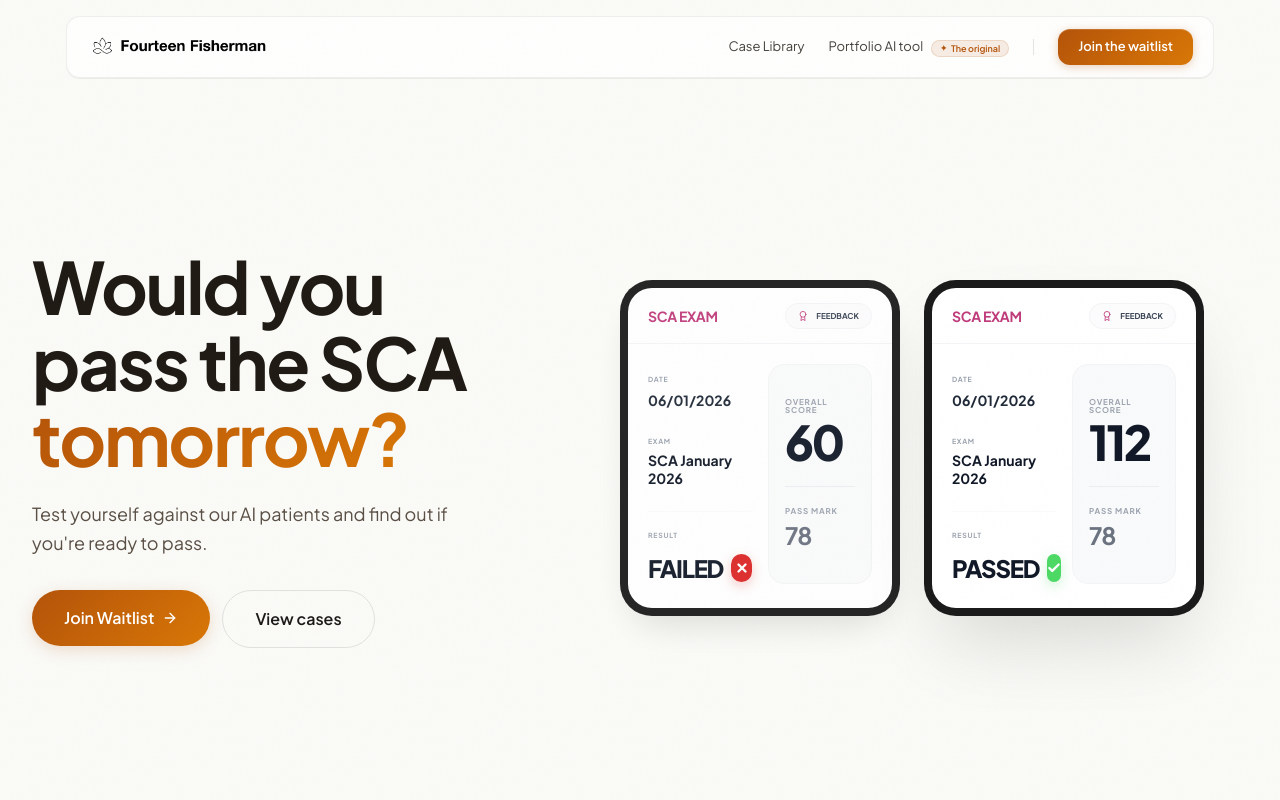
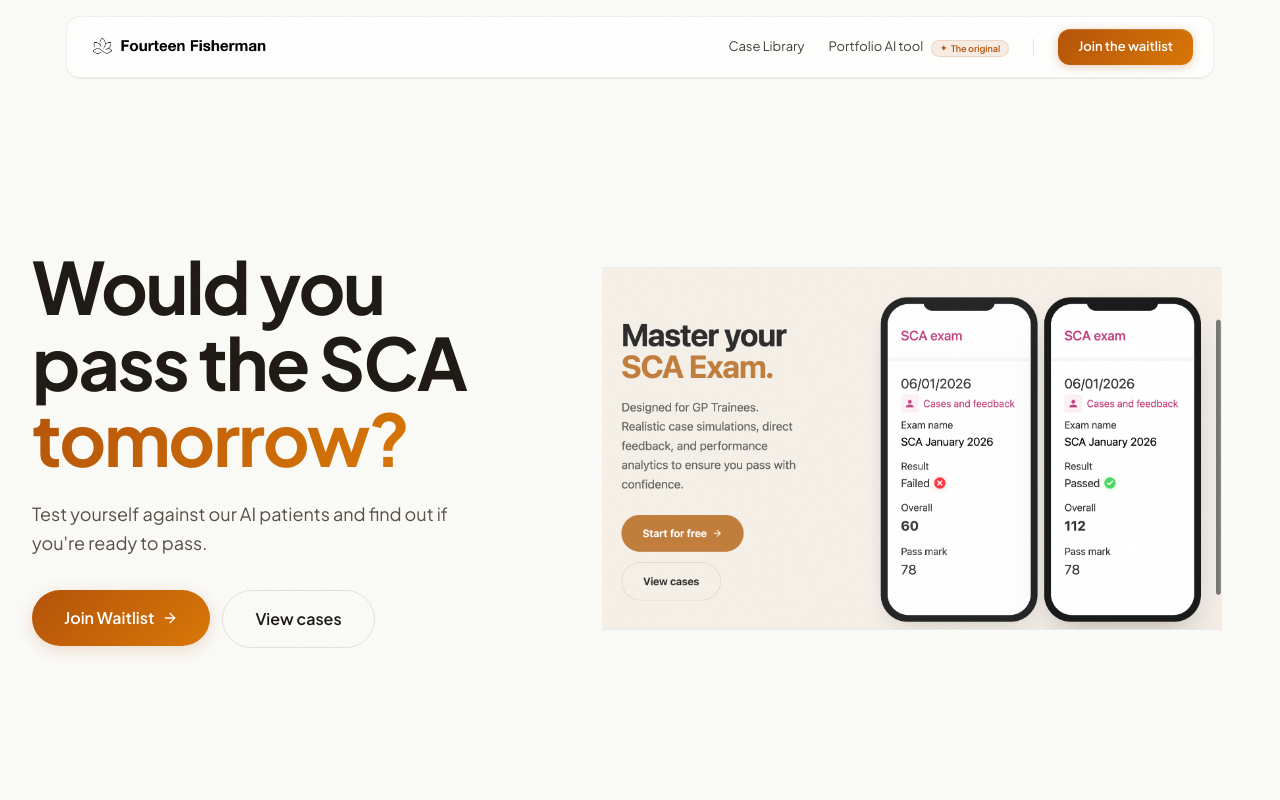
Before and after one commit to nabilkhan99/CaseForgeFrontend, a Next.js app: page / in a window 1280 px wide. Shown: the top 800 px of the page. Built offline with nearby package versions, Linux system fonts and the light colour scheme; no server answers.

Commit message:
fix: replace JSX phone mockups with actual two-phone hero image
Removed the DeviceFrame JSX component and replaced the hero right
column with the provided hero-phones.png image. Desktop only, hidden
on mobile as per spec.

```diff
--- a/components/landing/LandingHero.tsx
+++ b/components/landing/LandingHero.tsx
@@ -1,98 +1,8 @@
 'use client';
 
 import { motion } from 'framer-motion';
+import Image from 'next/image';
 import Link from 'next/link';
-
-const PINK = '#C03B7B';
-
-function DeviceFrame({ isFail = false }: { isFail?: boolean }) {
-  const score = isFail ? '60' : '112';
-  const resultText = isFail ? 'FAILED' : 'PASSED';
-  const resultColor = isFail ? '#DC2626' : '#4CD964';
-
-  return (
-    <div
-      className={`w-[280px] rounded-[32px] p-[8px] relative overflow-hidden transition-all duration-500 ${
-        isFail ? 'opacity-95' : ''
-      }`}
-      style={{
-        backgroundColor: '#1a1a1a',
-        boxShadow: isFail
-          ? '0 20px 40px -15px rgba(0,0,0,0.15)'
-          : '0 40px 80px -20px rgba(0,0,0,0.15)',
-      }}
-    >
-      <div className="w-full bg-white rounded-[24px] overflow-hidden flex flex-col">
-        {/* Header */}
-        <div className="h-14 border-b border-gray-100 flex items-center justify-between px-5 shrink-0">
-          <span className="text-sm font-bold tracking-tight uppercase" style={{ color: PINK }}>
-            SCA exam
-          </span>
-          <div className="flex items-center gap-2 py-1.5 px-3 rounded-full border border-gray-100 bg-gray-50/50">
-            <svg width="10" height="10" viewBox="0 0 24 24" fill="none" stroke={PINK} strokeWidth="2" strokeLinecap="round" strokeLinejoin="round">
-              <circle cx="12" cy="8" r="7" />
-              <polyline points="8.21 13.89 7 23 12 20 17 23 15.79 13.88" />
-            </svg>
-            <span className="font-bold text-[8px] text-gray-700 uppercase">feedback</span>
-          </div>
-        </div>
-
-        {/* Two-column dashboard layout */}
-        <div className="p-5 pb-6">
-          <div className="grid grid-cols-2 gap-4 items-stretch">
-            {/* Left: Details & Result */}
-            <div className="flex flex-col justify-between space-y-6">
-              <div className="space-y-4">
-                <div className="space-y-0.5">
-                  <span className="text-[7px] uppercase font-bold tracking-widest text-gray-400">Date</span>
-                  <p className="text-sm font-bold text-gray-800">06/01/2026</p>
-                </div>
-                <div className="space-y-0.5">
-                  <span className="text-[7px] uppercase font-bold tracking-widest text-gray-400">Exam</span>
-                  <p className="text-sm font-bold text-gray-900 leading-tight">SCA January 2026</p>
-                </div>
-              </div>
-
-              <div className="space-y-2 pt-2 border-t border-gray-50">
-                <span className="text-[7px] uppercase font-bold tracking-widest text-gray-400">Result</span>
-                <div className="flex items-center gap-2">
-                  <p className="text-2xl font-black text-gray-900 tracking-tighter">{resultText}</p>
-                  <div
-                    className="w-7 h-7 rounded-full flex items-center justify-center"
-                    style={{ backgroundColor: resultColor, boxShadow: `0 4px 12px ${resultColor}40` }}
-                  >
-                    {isFail ? (
-                      <svg width="14" height="14" viewBox="0 0 24 24" fill="none" stroke="white" strokeWidth="4" strokeLinecap="round">
-                        <path d="M18 6L6 18M6 6l12 12" />
-                      </svg>
-                    ) : (
-                      <svg width="14" height="14" viewBox="0 0 24 24" fill="none" stroke="white" strokeWidth="4" strokeLinecap="round" strokeLinejoin="round">
-                        <polyline points="20 6 9 17 4 12" />
-                      </svg>
-                    )}
-                  </div>
-                </div>
-              </div>
-            </div>
-
-            {/* Right: Scores stacked */}
-            <div className="bg-gray-50 rounded-2xl p-4 space-y-5 border border-gray-100 flex flex-col justify-center">
-              <div className="space-y-1">
-                <span className="text-[8px] font-bold text-gray-400 uppercase tracking-widest leading-none block">Overall Score</span>
-                <p className="text-5xl font-black tracking-tighter text-gray-900 leading-none">{score}</p>
-              </div>
-              <div className="h-[1px] bg-gray-200 w-full opacity-60" />
-              <div className="space-y-1">
-                <span className="text-[8px] font-bold text-gray-400 uppercase tracking-widest leading-none block">Pass Mark</span>
-                <p className="text-2xl font-bold text-gray-500 tracking-tighter">78</p>
-              </div>
-            </div>
-          </div>
-        </div>
-      </div>
-    </div>
-  );
-}
 
 export default function LandingHero() {
   return (
@@ -161,29 +71,22 @@ export default function LandingHero() {
             </motion.div>
           </div>
 
-          {/* Right Column: Phone Mockups */}
-          {/* Desktop: both cards side by side */}
-          <div className="hidden lg:flex relative justify-center overflow-visible">
-            <div className="flex flex-row items-center justify-center gap-6 w-full transform lg:scale-[0.9] xl:scale-100 origin-right">
-              <motion.div
-                initial={{ opacity: 0, scale: 0.9 }}
-                animate={{ opacity: 1, scale: 1 }}
-                transition={{ duration: 1.6, ease: [0.22, 1, 0.36, 1] }}
-                className="z-10"
-              >
-                <DeviceFrame isFail />
-              </motion.div>
-              <motion.div
-                initial={{ opacity: 0, scale: 0.9 }}
-                animate={{ opacity: 1, scale: 1 }}
-                transition={{ duration: 1.6, delay: 0.15, ease: [0.22, 1, 0.36, 1] }}
-                className="z-20"
-              >
-                <DeviceFrame />
-              </motion.div>
-            </div>
-          </div>
-
+          {/* Right Column: Two-phone hero image — desktop only */}
+          <motion.div
+            className="hidden lg:flex relative justify-center"
+            initial={{ opacity: 0, scale: 0.95 }}
+            animate={{ opacity: 1, scale: 1 }}
+            transition={{ duration: 1.2, ease: [0.22, 1, 0.36, 1] }}
+          >
+            <Image
+              src="/hero-phones.png"
+              alt="SCA exam results on two phones — one failed, one passed"
+              width={700}
+              height={500}
+              priority
+              className="w-full max-w-[620px] h-auto object-contain"
+            />
+          </motion.div>
         </div>
       </main>
 
```
Also changed, not shown: public/hero-phones.png (added).
